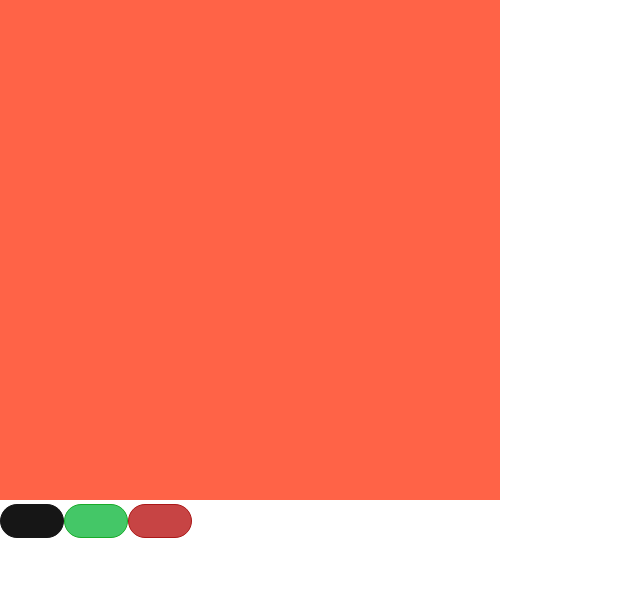
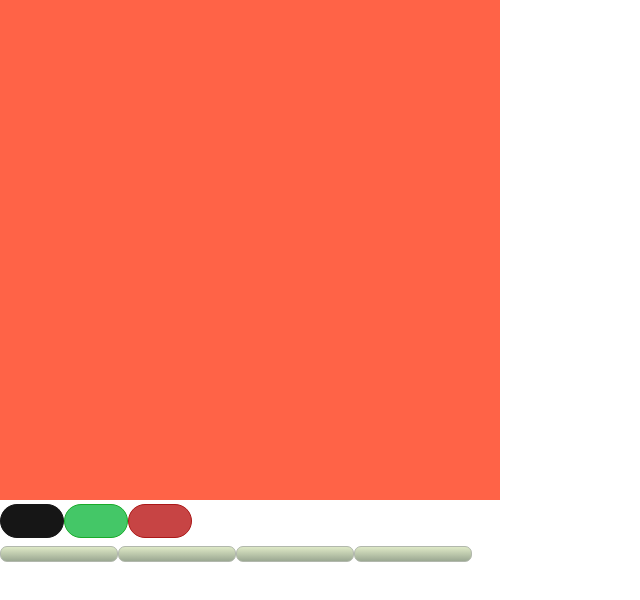
Before and after one commit to santi-go/react-paint-app, a React (Create React App) app: page / in a window 1280 px wide. Shown: the top 600 px of the page, without its empty margins (0-640 px from the left). Built offline with nearby package versions, Linux system fonts and the light colour scheme.

Commit message:
selectColor component working

```diff
--- a/src/App.css
+++ b/src/App.css
@@ -1,4 +1,4 @@
-.btn {
+.color-btn {
   border-radius: 28px;
   display: inline-block;
   cursor: pointer;
@@ -7,6 +7,9 @@
   font-size: 17px;
   padding: 16px 31px;
   text-decoration: none; }
+  .color-btn:active {
+    position: relative;
+    top: 1px; }
 
 .green-btn {
   background-color: #44c767;
@@ -26,6 +29,22 @@
   .black-btn:hover {
     background-color: #000000; }
 
-.btn:active {
-  position: relative;
-  top: 1px; }
+.width-btn {
+  background: linear-gradient(to bottom, #dbe6c4 5%, #9ba892 100%);
+  background-color: #dbe6c4;
+  border-radius: 7px;
+  border: 1px solid #b2b8ad;
+  display: inline-block;
+  cursor: pointer;
+  color: #757d6f;
+  font-family: Arial;
+  font-size: 15px;
+  font-weight: bold;
+  padding: 7px 58px;
+  text-decoration: none; }
+  .width-btn:hover {
+    background: linear-gradient(to bottom, #9ba892 5%, #dbe6c4 100%);
+    background-color: #9ba892; }
+  .width-btn:active {
+    position: relative;
+    top: 1px; }
--- a/src/components/Button/Button.scss
+++ b/src/components/Button/Button.scss
@@ -1,4 +1,4 @@
-.btn {
+.color-btn {
 	border-radius:28px;
 	display:inline-block;
 	cursor:pointer;
@@ -8,8 +8,13 @@
 	padding:16px 31px;
 	text-decoration:none;
 
+	&:active {
+		position:relative;
+		top:1px;
+	}
 
 }
+
 .green-btn {
 	background-color:#44c767;
 	border:1px solid #18ab29;
@@ -34,7 +39,27 @@
 	}
 }
 
-.btn:active {
-	position:relative;
-	top:1px;
+.width-btn {
+	background:linear-gradient(to bottom, #dbe6c4 5%, #9ba892 100%);
+	background-color:#dbe6c4;
+	border-radius:7px;
+	border:1px solid #b2b8ad;
+	display:inline-block;
+	cursor:pointer;
+	color:#757d6f;
+	font-family:Arial;
+	font-size:15px;
+	font-weight:bold;
+	padding:7px 58px;
+	text-decoration:none;
+
+	&:hover {
+		background:linear-gradient(to bottom, #9ba892 5%, #dbe6c4 100%);
+		background-color:#9ba892;
+	}
+
+	&:active {
+		position:relative;
+		top:1px;
+	}
 }
--- a/src/components/Canvas/Canvas.js
+++ b/src/components/Canvas/Canvas.js
@@ -2,18 +2,6 @@ import React from 'react';
 import './Canvas.scss'
 
 class Canvas extends React.Component {
-    // static defaultProps = {
-    //     style: {
-    //       background: 'green',
-    //     },
-    //     strokeStyle: '#7d7d7d',
-    //     lineWidth: 10,
-    //     className: 'canvas',
-    //     height: 500,
-    //     width: 500,
-    //     onDraw: () => { console.log('i have drawn!'); },
-    // };
-
     constructor(...props) {
         super(...props);
 
@@ -36,11 +24,12 @@ class Canvas extends React.Component {
     }
 
     mouseDown = e => {
-        const { brushCol} = this.props;
+        const { brushCol, lineWidth} = this.props;
 
         if (!this.state.mouseDown) this.setState({ mouseDown: true });
 
         this.ctx.strokeStyle = brushCol;
+        this.ctx.lineWidth = lineWidth;
 
         this.setState({
           mouseLocation: [e.pageX || e.touches[0].pageX, e.pageY || e.touches[0].pageY],
@@ -78,7 +67,6 @@ class Canvas extends React.Component {
             className,
             width,
             height,
-            onDraw,
             style,
         } = this.props;
         return (
@@ -88,7 +76,6 @@ class Canvas extends React.Component {
                         className={`${className}__canvas`}
                         width={width}
                         height={height}
-                        onClick={onDraw}
                         style={
                             Object.assign({}, style, {
                                 width: this.props.width,
--- a/src/components/PaintUI/PaintUI.js
+++ b/src/components/PaintUI/PaintUI.js
@@ -1,6 +1,7 @@
 import React from 'react';
-import Canvas from '../Canvas/Canvas'
-import Button from '../Button/Button'
+import Canvas from '../Canvas/Canvas';
+import Button from '../Button/Button';
+import SelectColor from '../SelectColor/SelectColor';
 import './PaintUI.scss';
 
 class PaintUI extends React.Component {
@@ -8,35 +9,49 @@ class PaintUI extends React.Component {
         super(...props);
         this.state = {
             colors: [
-                { name: 'black', className: "btn black-btn"},
-                { name: 'green', className: "btn green-btn"},
-                { name: 'red', className: "btn red-btn"}
+                { name: 'black', className: "color-btn black-btn"},
+                { name: 'green', className: "color-btn green-btn"},
+                { name: 'red', className: "color-btn red-btn"}
             ],
             activeColor: { name: 'green', className: "btn green-btn"},
+            widths: [
+                { width: 2, className: "width-btn extra-thin-btn"},
+                { width: 5, className: "width-btn thin-btn"},
+                { width: 10, className: "width-btn medium-btn"},
+                { width: 20, className: "width-btn large-btn"}
+            ],
+            activeWidth: { width: 5, className: "width-btn thin-btn"},
         }
 
         this.handleActiveColor = this.handleActiveColor.bind(this);
-        this.handleClick = this.handleClick.bind(this);
+        this.handleActiveWidth = this.handleActiveWidth.bind(this);
     }
 
     handleActiveColor(color) {
         this.setState({activeColor: color});
     }
 
-    handleClick() {
-        this.setState(prevState => ({
-            isOn: !prevState.isOn
-        }));
+    handleActiveWidth(width) {
+        this.setState({activeWidth: width});
     }
 
-    renderButton(i) {
+    // renderColorButton(i) {
+    //     return (
+    //         <Button
+    //             className={this.state.colors[i].className}
+    //             onClick={() => this.handleActiveColor(this.state.colors[i])}
+    //         ></Button>
+    //     );
+    // }
+
+    renderWidthButton(i) {
         return (
             <Button
-                className={this.state.colors[i].className}
-                onClick={() => this.handleActiveColor(this.state.colors[i])}
+                className={this.state.widths[i].className}
+                onClick={() => this.handleActiveWidth(this.state.widths[i])}
             ></Button>
         );
-      }
+    }
 
     render() {
         const {
@@ -48,19 +63,20 @@ class PaintUI extends React.Component {
               background: 'tomato',
             },
             brushCol: this.state.activeColor.name,
-            lineWidth: 10,
+            lineWidth: this.state.activeWidth.width,
             className: 'paint',
             height: 500,
             width: 500,
-            onDraw: () => { console.log('i have drawn!'); },
-          };
+        };
 
         return (
             <div className={className}>
                 <Canvas{...canvasProps}></Canvas>
-                {this.renderButton(0)}
-                {this.renderButton(1)}
-                {this.renderButton(2)}
+                <SelectColor{...this.state} onClick={this.handleActiveColor}></SelectColor>
+                {this.renderWidthButton(0)}
+                {this.renderWidthButton(1)}
+                {this.renderWidthButton(2)}
+                {this.renderWidthButton(3)}
             </div>
         );
     }
--- a/src/components/SelectColor/SelectColor.js
+++ b/src/components/SelectColor/SelectColor.js
@@ -1,22 +1,24 @@
 import React from 'react';
+import Button from '../Button/Button'
 import './SelectColor.scss';
 
 class SelectColor extends React.Component {
-    constructor(...props) {
-        super(...props);
-        this.state = {
-
-        }
+    renderColorButton(i) {
+        return (
+            <Button
+                className={this.props.colors[i].className}
+                onClick={() => this.props.onClick(this.props.colors[i])}
+            ></Button>
+        );
     }
 
-
     render() {
-        const {
-            selectColor
-        } = this.props;
         return (
-            <div className={selectColor}>
-                Buttons!
+            <div className="select-color">
+                <div className="select-color label"></div>
+                {this.renderColorButton(0)}
+                {this.renderColorButton(1)}
+                {this.renderColorButton(2)}
             </div>
         );
     }
--- a/src/sass/main.scss
+++ b/src/sass/main.scss
@@ -1 +1,5 @@
 @import '../components/Button/Button.scss';
+
+.paint-ui {
+    //display: flex;
+}
```
Also changed, not shown: 1 other file (tests, documents, lock files or other folders).
